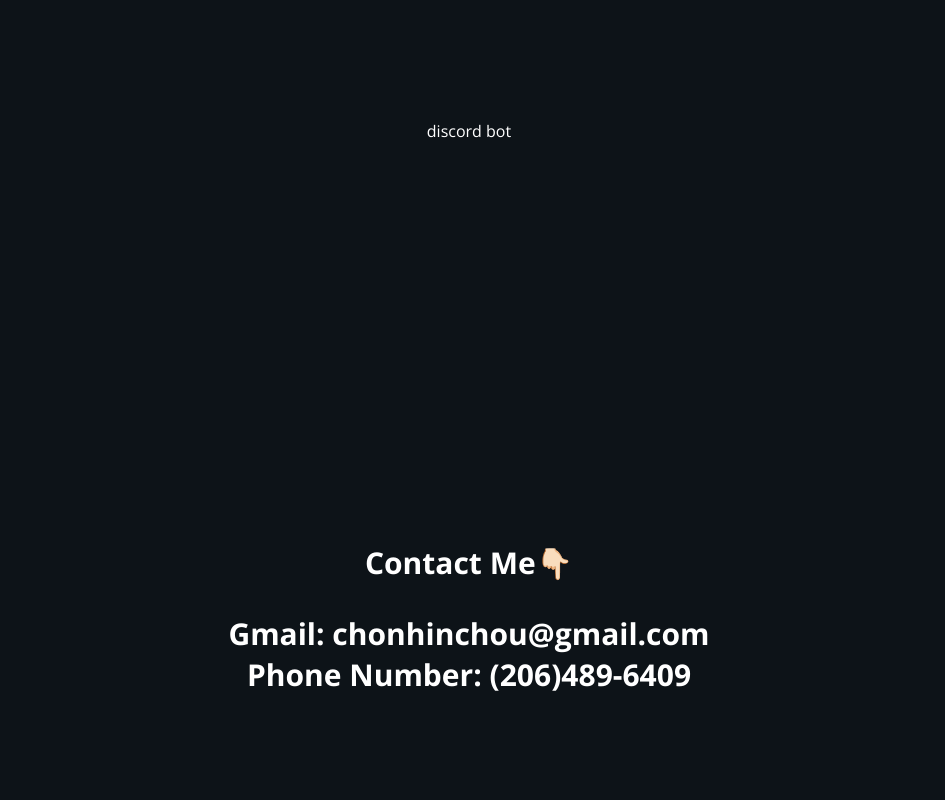
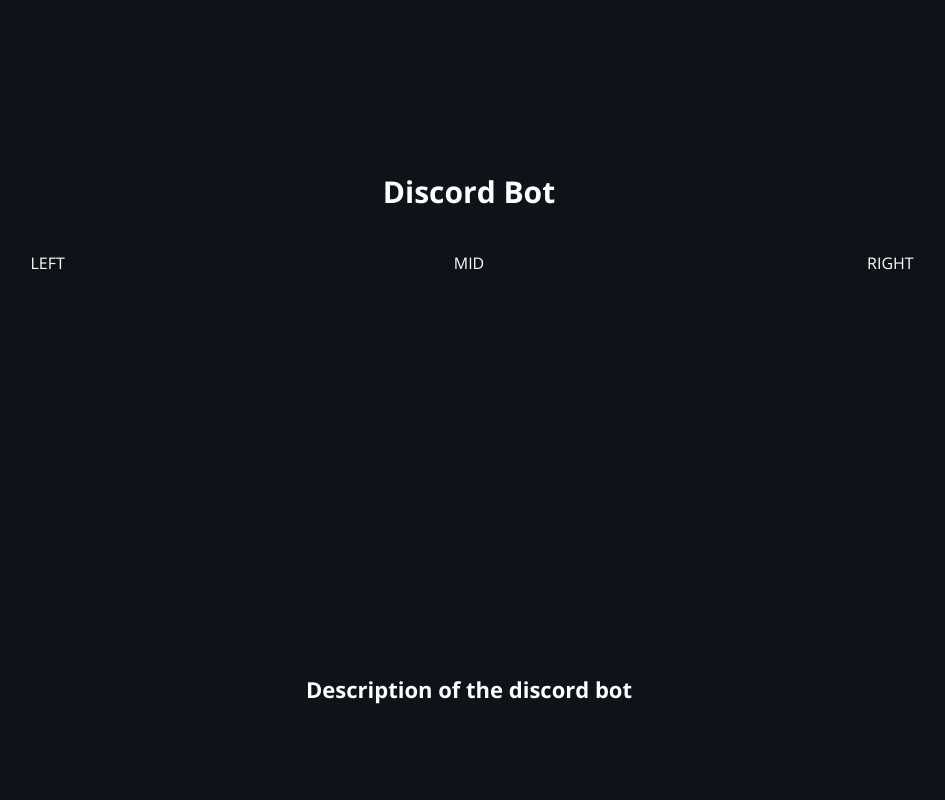
Before and after one commit to RitsuCloud/RitsuCloud.github.io, a React (Create React App) app: page / in a window 1280 px wide. Shown: the part 4840-5640 px from the top of the page, without its empty margins (171-1116 px from the left). Before the commit the page ends 5605 px from the top, so only its background shows below. Built offline with nearby package versions, Linux system fonts and the light colour scheme.

Commit message:
added the structure for bot display

```diff
--- a/src/App.js
+++ b/src/App.js
@@ -61,7 +61,15 @@ function Castle(){
 function DiscordBot(){
   return(
     <div className='projects-container'>
-      discord bot
+      <div className='project-title hidden'>Discord Bot</div>
+      <div className='bot-img-container'>
+        <div >LEFT</div>
+        <div >MID</div>
+        <div >RIGHT</div>
+      </div>
+      <div className='bot-description hidden'>
+        Description of the discord bot
+      </div>
     </div>
   );
 }
@@ -91,7 +99,7 @@ function Intro(){
 
 function Contact(){
   return(
-    <div className='contact-container hidden' id="contact-id">
+    <div className='contact-container' id="contact-id">
       <div>Contact Me👇🏻</div>
       <p>
         Gmail: chonhinchou@gmail.com <br></br>
--- a/src/style/App.css
+++ b/src/style/App.css
@@ -82,12 +82,21 @@ a:hover{
 
 .project-description{
   margin-top: -750px;
-  font-size: 20px;
+  font-size: 22px;
+}
+
+.bot-description{
+  font-size: 22px;
 }
 
 .castle-image{
   margin-top: -30px;
   width:800px;
+}
+
+.bot-img-container{
+  display: grid;
+  grid-template-columns: 1fr 1fr 1fr;
 }
 
 .my-image-container{
```
